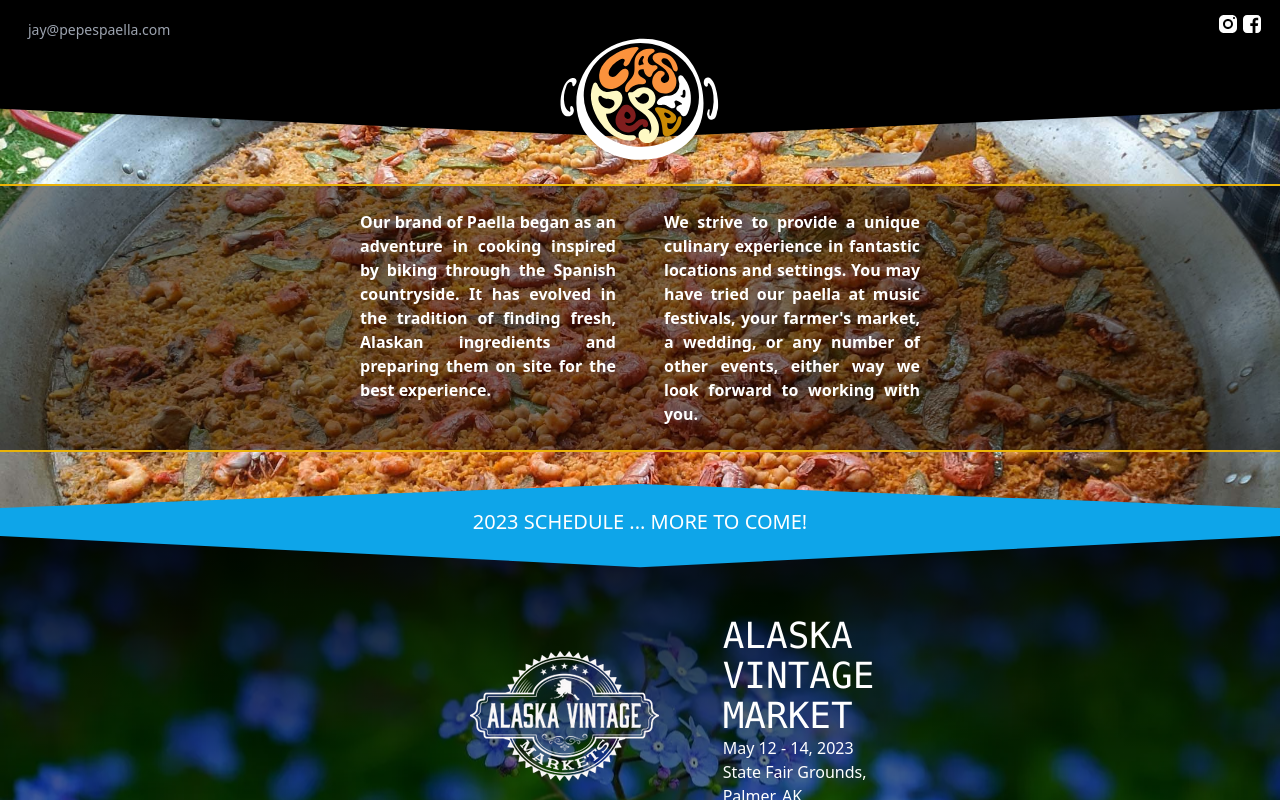
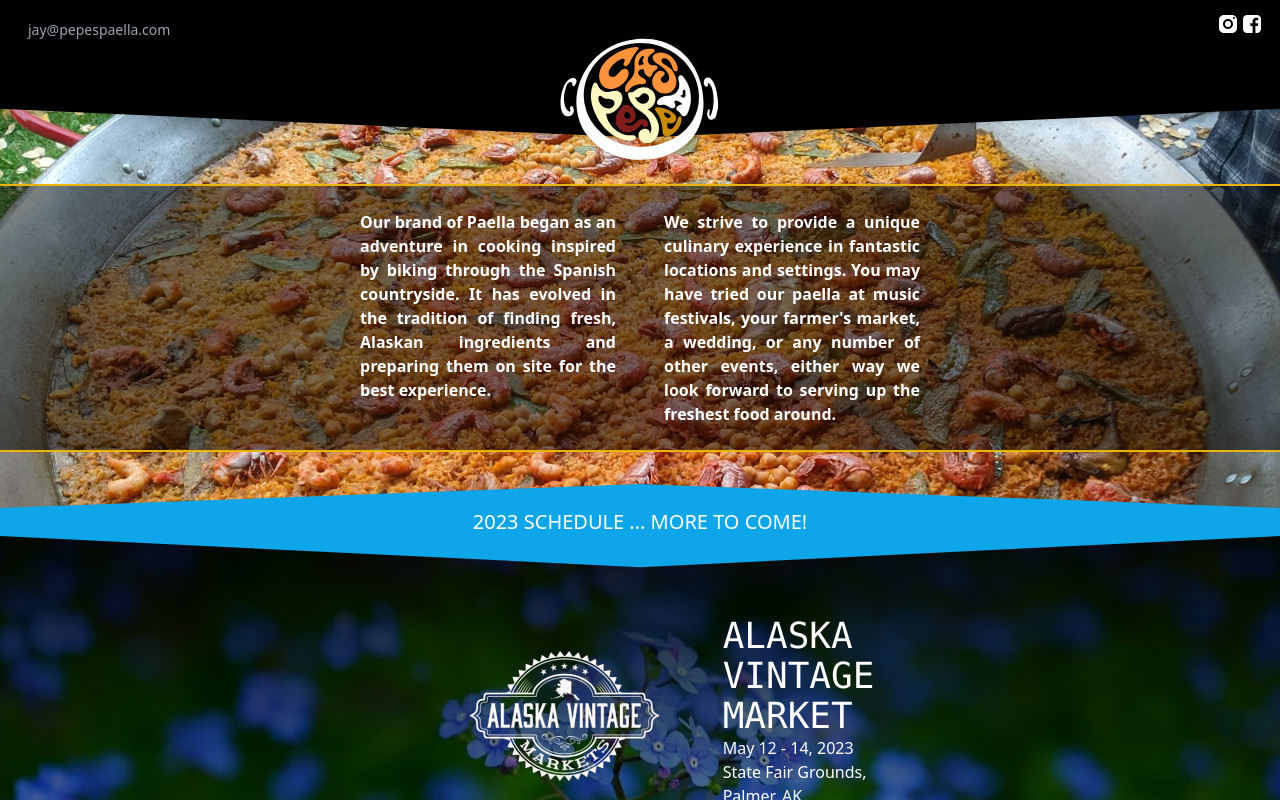
Before and after one commit to casa-pepe/casa-pepe.github.io, a Nuxt app: page / in a window 1280 px wide. Shown: the top 800 px of the page. Built offline with nearby package versions, Linux system fonts and the light colour scheme.

Commit message:
2023 event update

```diff
--- a/pages/index.vue
+++ b/pages/index.vue
@@ -26,7 +26,7 @@
               Our brand of Paella began as an adventure in cooking inspired by biking through the Spanish countryside. It has evolved in the tradition of finding fresh, Alaskan ingredients and preparing them on site for the best experience.
             </div>
             <div class="w-64">
-              We strive to provide a unique culinary experience in fantastic locations and settings. You may have tried our paella at music festivals, your farmer's market, a wedding, or any number of other events, either way we look forward to working with you.
+              We strive to provide a unique culinary experience in fantastic locations and settings. You may have tried our paella at music festivals, your farmer's market, a wedding, or any number of other events, either way we look forward to serving up the freshest food around.
             </div>
           </div>
 
```
